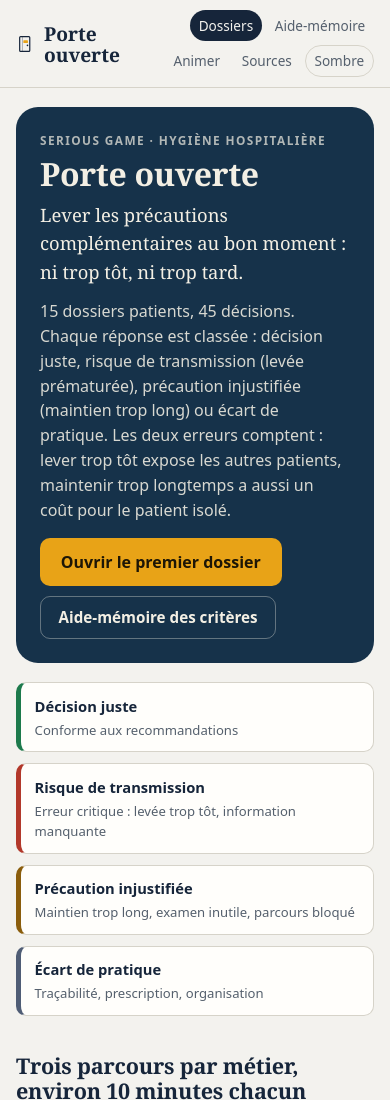
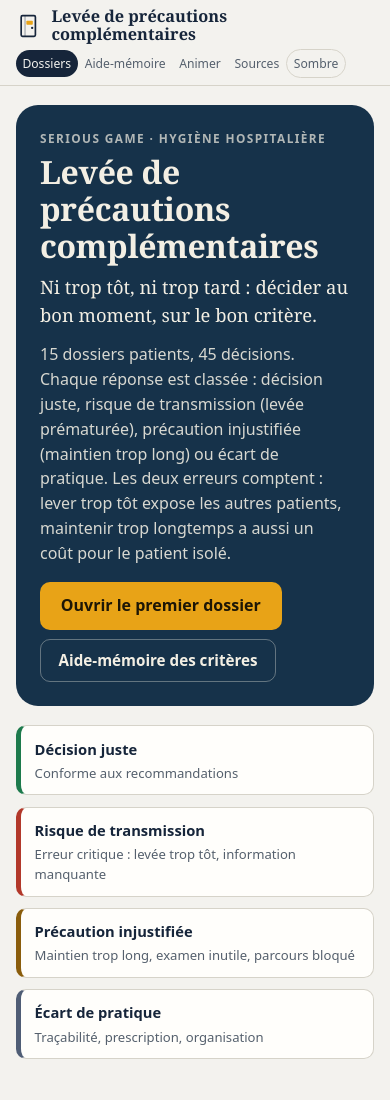
Before and after one commit to JETPOD/porte-ouverte, a plain HTML site: page index.html in a window 390 px wide. Shown: the top 1100 px of the page. Drawn offline with Linux system fonts and the light colour scheme; a web font is replaced by a local one.

Commit message:
Renommage : Levée de précautions complémentaires

```diff
--- a/analytics.js
+++ b/analytics.js
@@ -1,7 +1,7 @@
 /* Schéma fermé : aucun texte libre, score, réponse ou identifiant d'apprenant.
    Ce fichier doit précéder l'initialisation de Plausible. */
 (() => {
-  const allowed=/^(pageview|engagement|Porte ouverte · (Jeu démarré|Parcours terminé|Module [1-3] (démarré|terminé)))$/;
+  const allowed=/^(pageview|engagement|Levée de précautions · (Jeu démarré|Parcours terminé|Module [1-3] (démarré|terminé)))$/;
   window.poAnalytics={
     transformRequest(payload){
       if(!allowed.test(payload.n))return null;
@@ -12,7 +12,7 @@
       return payload;
     },
     track(name){
-      const full=`Porte ouverte · ${name}`;
+      const full=`Levée de précautions · ${name}`;
       if(!allowed.test(full))return;
       try { if(typeof window.plausible==="function")window.plausible(full); } catch { /* Ne jamais bloquer le jeu. */ }
     }
--- a/app.js
+++ b/app.js
@@ -1,4 +1,4 @@
-/* Porte ouverte : moteur du jeu. Aucune donnée stockée hors de la page. */
+/* Levée de précautions complémentaires : moteur du jeu. Aucune donnée stockée hors de la page. */
 (() => {
   const $ = (s, r = document) => r.querySelector(s);
   const main = $("#main");
@@ -72,8 +72,8 @@
       <section class="hero">
         <div class="hero-text">
           <p class="eyebrow">Serious game · hygiène hospitalière</p>
-          <h1>Porte ouverte</h1>
-          <p class="lede">Lever les précautions complémentaires au bon moment : ni trop tôt, ni trop tard.</p>
+          <h1>Levée de précautions complémentaires</h1>
+          <p class="lede">Ni trop tôt, ni trop tard : décider au bon moment, sur le bon critère.</p>
           <p>15 dossiers patients, 45 décisions. Chaque réponse est classée : décision juste, risque de transmission (levée prématurée), précaution injustifiée (maintien trop long) ou écart de pratique. Les deux erreurs comptent : lever trop tôt expose les autres patients, maintenir trop longtemps a aussi un coût pour le patient isolé.</p>
           <div class="row"><button class="btn big" data-act="start" data-m="${firstOpen()}">Ouvrir le premier dossier</button><button class="btn ghost" data-view="memo">Aide-mémoire des critères</button></div>
         </div>
--- a/data.js
+++ b/data.js
@@ -1,4 +1,4 @@
-/* Porte ouverte : contenu pédagogique.
+/* Levée de précautions complémentaires : contenu pédagogique.
    Dossiers fictifs. Chaque correction renvoie à des sources publiques vérifiables.
    Types de réponse :
    ok     = décision conforme
--- a/index.html
+++ b/index.html
@@ -5,7 +5,7 @@
   <meta name="viewport" content="width=device-width, initial-scale=1">
   <meta name="theme-color" content="#16324a">
   <meta name="description" content="Serious game d'hygiène hospitalière : 15 dossiers patients pour lever les précautions complémentaires au bon moment (BMR, BHRe, C. difficile, grippe, COVID-19, tuberculose, rougeole...).">
-  <title>Porte ouverte | Lever les précautions complémentaires au bon moment</title>
+  <title>Levée de précautions complémentaires | Serious game d'hygiène hospitalière</title>
   <link rel="icon" href="favicon.svg" type="image/svg+xml">
   <link rel="preconnect" href="https://api.fontshare.com">
   <link href="https://api.fontshare.com/v2/css?f[]=general-sans@400,500,600,700&display=swap" rel="stylesheet">
@@ -29,9 +29,9 @@
 <body>
 <a class="skip" href="#main">Aller au contenu</a>
 <header class="header">
-  <a class="brand" href="#" id="brand" aria-label="Porte ouverte, accueil">
+  <a class="brand" href="#" id="brand" aria-label="Levée de précautions complémentaires, accueil">
     <svg aria-hidden="true" viewBox="0 0 40 40" width="32" height="32" fill="none"><rect x="8" y="4" width="22" height="32" rx="2" stroke="currentColor" stroke-width="2.6"/><path d="M14 4v32" stroke="currentColor" stroke-width="2" opacity=".35"/><rect x="16" y="12" width="10" height="6" rx="1.2" fill="var(--signal)"/><circle cx="25" cy="23" r="1.8" fill="currentColor"/></svg>
-    <span><b>Porte ouverte</b><small>Lever les précautions au bon moment</small></span>
+    <span><b>Levée de précautions complémentaires</b><small>Serious game · hygiène hospitalière</small></span>
   </a>
   <nav class="topnav" aria-label="Navigation principale">
     <button class="nav" data-view="home">Dossiers</button>
--- a/style.css
+++ b/style.css
@@ -198,3 +198,10 @@ dialog::backdrop{background:rgba(10,20,30,.45)}
   .module,.memo-rows,.rtable,.kpi{box-shadow:none;break-inside:avoid}
   a{color:#000}
 }
+@media (max-width:760px){
+  .header{flex-wrap:wrap;gap:.35rem;padding-top:.5rem;padding-bottom:.45rem}
+  .brand b{font-size:1.02rem}
+  .brand svg{width:26px;height:26px}
+  .topnav{width:100%;display:flex;flex-wrap:wrap;justify-content:flex-start;gap:.1rem .05rem}
+  .topnav .nav,.topnav .quiet{padding:.3rem .4rem;font-size:.76rem;white-space:nowrap}
+}
```
Also changed, not shown: 2 other files.
